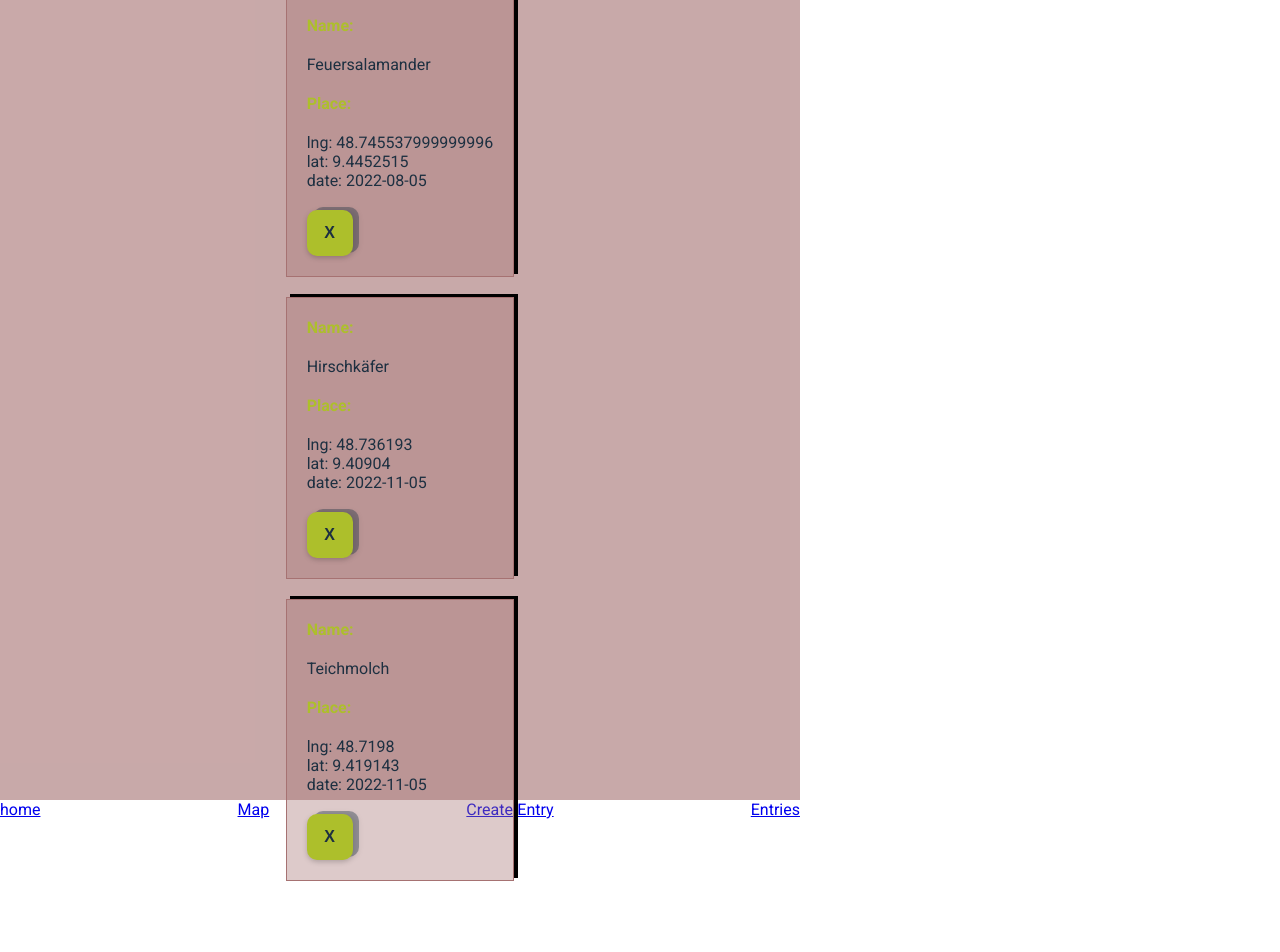
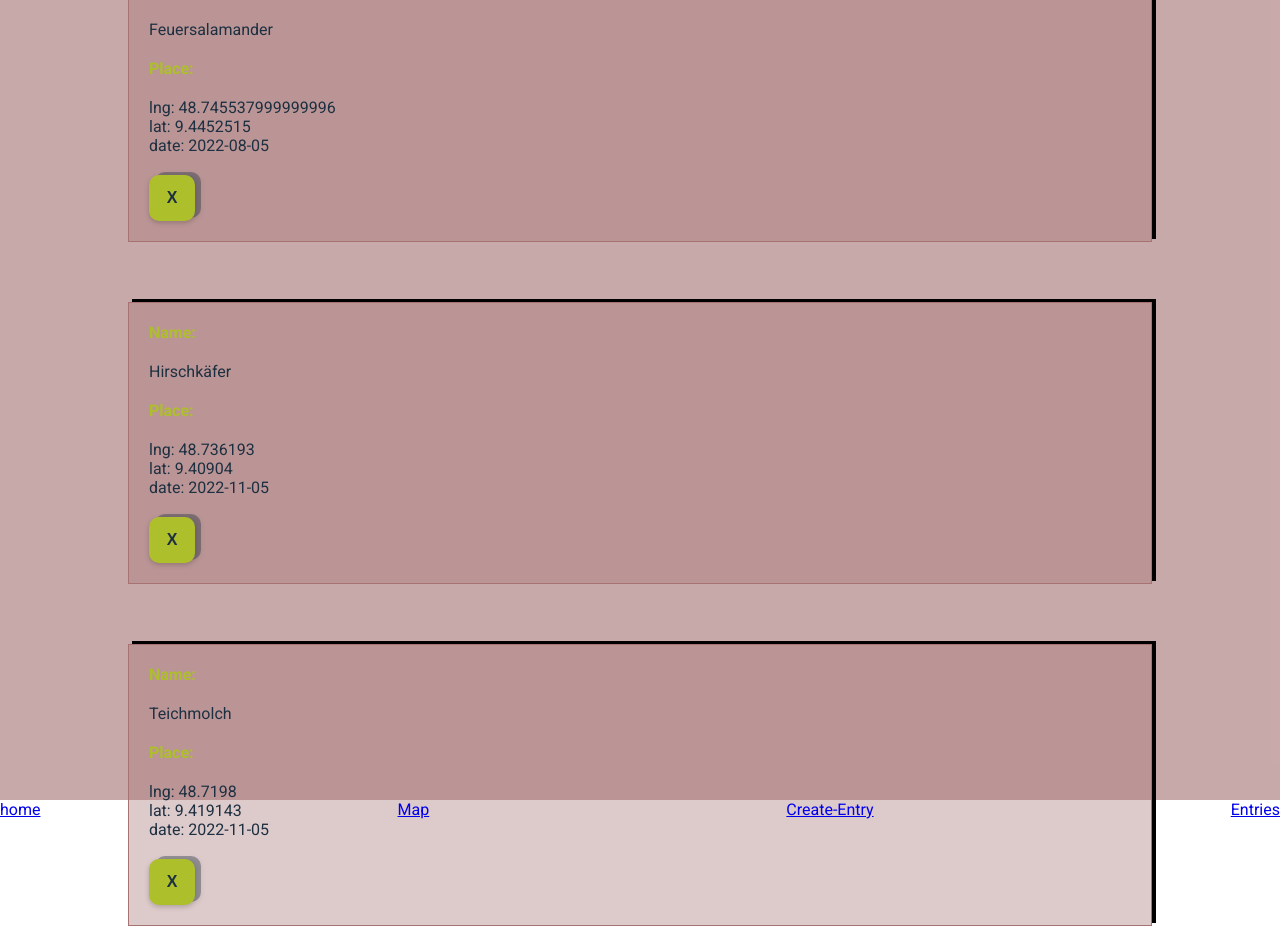
Before and after one commit to UrsulaMontag/capstone-project, a Next.js app: page /entries in a window 1280 px wide. Shown: the top 952 px of the page. Before the commit the page ends 901 px from the top, so only its background shows below. Built offline with nearby package versions, Linux system fonts and the light colour scheme.

Commit message:
Adjust styling tips from review

```diff
--- a/pages/create-entry.js
+++ b/pages/create-entry.js
@@ -10,7 +10,7 @@ const MapWithNoSSR = dynamic(() => import('../src/components/map/Map'), {
 export default function CreateEntry() {
 	return (
 		<>
-			<Box>
+			<Box variant="text">
 				<Typography variant="h2">Erstelle einen Eintrag</Typography>
 				<Typography variant="info">
 					<Typography variant="info-head">
--- a/pages/entries.js
+++ b/pages/entries.js
@@ -4,7 +4,7 @@ import Typography from '../src/components/ui/Typography';
 
 export default function Entries() {
 	return (
-		<Box>
+		<Box variant="cardList">
 			<Typography variant="h2">Deine Entdeckungen</Typography>
 			<EntriesList />
 		</Box>
--- a/src/components/ui/Container.styled.js
+++ b/src/components/ui/Container.styled.js
@@ -1,7 +1,7 @@
 import styled from 'styled-components';
 
 const Container = styled.div`
-	max-width: 800px;
+	max-width: 100vw;
 	background-color: var(--main-bg-color);
 	position: relative;
 `;
--- a/src/components/ui/Entry.styled.js
+++ b/src/components/ui/Entry.styled.js
@@ -4,9 +4,10 @@ export const StyledEntry = styled.div`
 	display: flex;
 	flex-direction: column;
 	gap: 2rem;
-	max-width: 40rem;
+	min-width: 80vw;
+	max-width: 600px;
 	padding: 2rem;
-	margin: 2rem;
+	margin: 3rem 0;
 
 	background-color: var(--main-bg-color);
 	border: 1px solid var(--main-bg-color-full);
--- a/src/components/ui/GlobalStyle.js
+++ b/src/components/ui/GlobalStyle.js
@@ -15,9 +15,9 @@ const GlobalStyle = createGlobalStyle`
   }
 
   body {
-      font-size: 1.6rem
-    }
-
+      font-size: 1.6rem;
+      position: relative;
+  }
   :root {
     --main-bg-color: #a6727260;
     --main-bg-color-full: #a67272;
--- a/src/components/ui/ListEntries.styled.js
+++ b/src/components/ui/ListEntries.styled.js
@@ -2,4 +2,9 @@ import styled from 'styled-components';
 
 export const StyledList = styled.ul`
 	list-style: none;
+	width: 100%;
+	display: flex;
+	flex-direction: column;
+	align-items: center;
+	justify-content: space-around;
 `;
--- a/src/components/ui/MainBox.styled.js
+++ b/src/components/ui/MainBox.styled.js
@@ -1,4 +1,4 @@
-import styled from 'styled-components';
+import styled, { css } from 'styled-components';
 
 const Box = styled.section`
 	display: flex;
@@ -9,6 +9,12 @@ const Box = styled.section`
 	width: 100%;
 	max-height: 100vh;
 	background: var(--main-bg-color);
+	${({ variant }) =>
+		variant == 'text' &&
+		css`
+			padding: 2rem;
+		}
+		`};
 `;
 
 export default Box;
--- a/src/components/ui/Map.styled.js
+++ b/src/components/ui/Map.styled.js
@@ -1,7 +1,6 @@
 import styled from 'styled-components';
 
 const StyledMap = styled.section`
-	margin: auto;
 	border: 2px solid var(--main-bg-color-full);
 	box-shadow: 4px -3px;
 	border-radius: 20px;
--- a/src/components/ui/MapSmall.styled.js
+++ b/src/components/ui/MapSmall.styled.js
@@ -1,9 +1,7 @@
 import styled from 'styled-components';
 
 const SmallMap = styled.section`
-	height: 20vh;
-	max-width: 80%;
-
-	transform: translate(12%, 0);
+	height: 30vh;
+	max-width: 100%;
 `;
 export default SmallMap;
--- a/src/components/ui/Navigation.styled.js
+++ b/src/components/ui/Navigation.styled.js
@@ -1,8 +1,10 @@
 import styled from 'styled-components';
 
 const NavBottom = styled.article`
-	max-width: 800px;
+	max-width: 100vw;
 	display: flex;
 	justify-content: space-between;
+	z-index: 100;
+	position: sticky;
 `;
 export default NavBottom;
--- a/src/components/ui/Typography.js
+++ b/src/components/ui/Typography.js
@@ -46,6 +46,7 @@ const StyledH1 = styled.h1`
 	background: ${({ background }) => background};
 `;
 const StyledH2 = styled.h2`
+	margin-top: 1rem;
 	color: var(--text-color-dark);
 	font-size: 2.2rem;
 `;
--- a/src/components/ui/form/FormEntry.styled.js
+++ b/src/components/ui/form/FormEntry.styled.js
@@ -4,7 +4,7 @@ const StyledEntryForm = styled.form`
 	display: flex;
 	flex-direction: column;
 	gap: 3.5rem;
-	max-width: 40rem;
+	max-width: 90vw;
 	margin: 2rem;
 	padding: 2rem;
 
```
